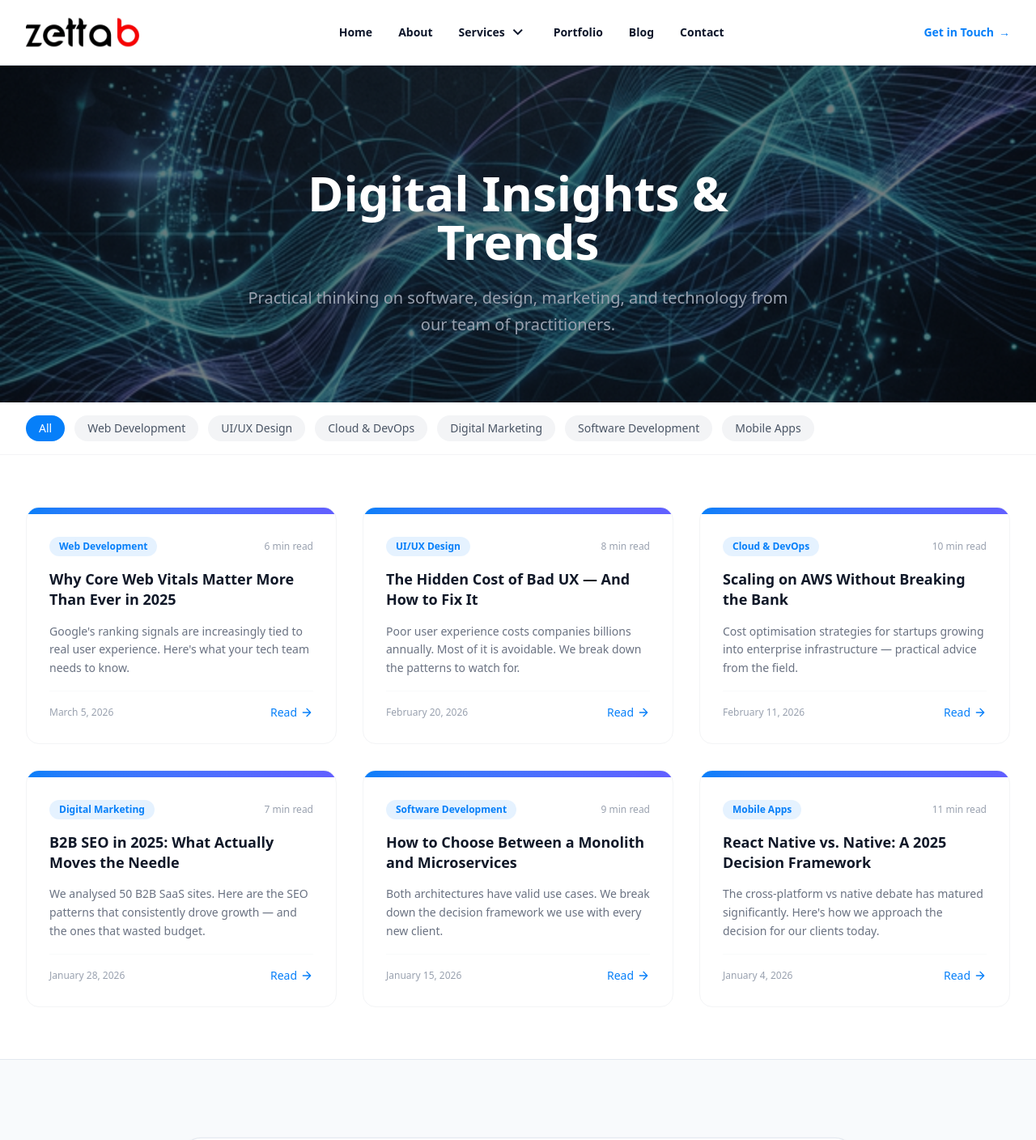
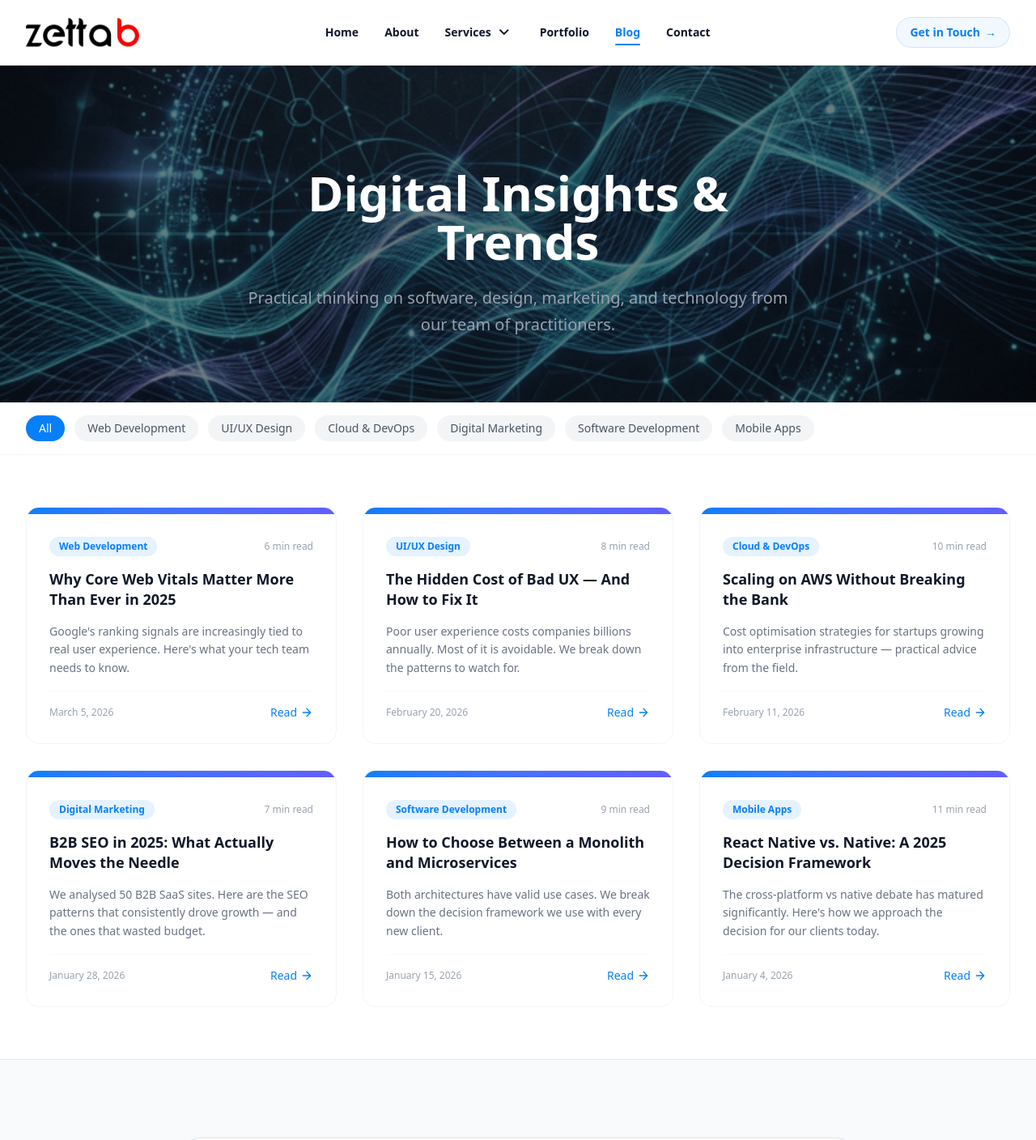
Before and after one commit to UnlimitedCollection/ZettaBSite, a Next.js app: page /blog in a window 1280 px wide. Shown: the top 1408 px of the page at 81% size. Built offline with nearby package versions, Linux system fonts and the light colour scheme.

Commit message:
Add professional motion and interaction polish

```diff
--- a/src/app/globals.css
+++ b/src/app/globals.css
@@ -37,4 +37,124 @@ body {
 
 html {
   overflow-x: hidden;
+  scroll-behavior: smooth;
 }
+
+@media (prefers-reduced-motion: no-preference) {
+  .reveal-up {
+    opacity: 0;
+    transform: translate3d(0, 30px, 0) scale(0.985);
+    transition:
+      opacity 700ms cubic-bezier(0.22, 1, 0.36, 1) var(--reveal-delay, 0ms),
+      transform 900ms cubic-bezier(0.22, 1, 0.36, 1) var(--reveal-delay, 0ms),
+      filter 900ms cubic-bezier(0.22, 1, 0.36, 1) var(--reveal-delay, 0ms);
+    filter: blur(10px);
+    will-change: opacity, transform, filter;
+  }
+
+  .reveal-up.is-visible {
+    opacity: 1;
+    transform: translate3d(0, 0, 0) scale(1);
+    filter: blur(0);
+  }
+
+  .motion-surface {
+    transition:
+      transform 300ms cubic-bezier(0.22, 1, 0.36, 1),
+      box-shadow 300ms cubic-bezier(0.22, 1, 0.36, 1),
+      border-color 300ms ease,
+      background-color 300ms ease;
+  }
+
+  .motion-surface:hover {
+    transform: translateY(-6px);
+    box-shadow: 0 24px 54px rgba(15, 23, 42, 0.12);
+  }
+
+  .motion-button {
+    position: relative;
+    overflow: hidden;
+    transition:
+      transform 260ms cubic-bezier(0.22, 1, 0.36, 1),
+      box-shadow 260ms cubic-bezier(0.22, 1, 0.36, 1),
+      color 260ms ease,
+      background-color 260ms ease,
+      border-color 260ms ease;
+  }
+
+  .motion-button:hover {
+    transform: translateY(-2px);
+    box-shadow: 0 18px 40px rgba(6, 127, 249, 0.18);
+  }
+
+  .motion-button::after {
+    content: "";
+    position: absolute;
+    inset: 0;
+    background: linear-gradient(110deg, transparent 20%, rgba(255, 255, 255, 0.28) 50%, transparent 80%);
+    transform: translateX(-140%);
+    transition: transform 650ms ease;
+    pointer-events: none;
+  }
+
+  .motion-button:hover::after {
+    transform: translateX(140%);
+  }
+
+  .nav-link {
+    position: relative;
+  }
+
+  .nav-link::after {
+    content: "";
+    position: absolute;
+    left: 0;
+    right: 0;
+    bottom: -0.35rem;
+    height: 2px;
+    border-radius: 999px;
+    background: var(--color-primary);
+    transform: scaleX(0);
+    transform-origin: left;
+    transition: transform 260ms ease;
+  }
+
+  .nav-link:hover::after,
+  .nav-link-active::after {
+    transform: scaleX(1);
+  }
+
+  .social-link {
+    transition:
+      transform 260ms cubic-bezier(0.22, 1, 0.36, 1),
+      box-shadow 260ms cubic-bezier(0.22, 1, 0.36, 1),
+      background-color 260ms ease;
+  }
+
+  .social-link:hover {
+    transform: translateY(-4px) scale(1.04);
+    box-shadow: 0 16px 30px rgba(15, 23, 42, 0.25);
+  }
+
+  main .group[class*="shadow"],
+  main .rounded-3xl[class*="shadow"],
+  main .rounded-2xl[class*="shadow"] {
+    transition:
+      transform 320ms cubic-bezier(0.22, 1, 0.36, 1),
+      box-shadow 320ms cubic-bezier(0.22, 1, 0.36, 1),
+      border-color 320ms ease;
+  }
+
+  main .group[class*="shadow"]:hover,
+  main .rounded-3xl[class*="shadow"]:hover,
+  main .rounded-2xl[class*="shadow"]:hover {
+    transform: translateY(-8px);
+    box-shadow: 0 28px 60px rgba(15, 23, 42, 0.14);
+  }
+}
+
+@media (prefers-reduced-motion: reduce) {
+  html {
+    scroll-behavior: auto;
+  }
+}
--- a/src/app/layout.tsx
+++ b/src/app/layout.tsx
@@ -5,6 +5,7 @@ import { Header } from "@/components/Header";
 import { Footer } from "@/components/Footer";
 import { GlobalContactModal } from "@/components/GlobalContactModal";
 import { BackToTop } from "@/components/BackToTop";
+import { MotionEffects } from "@/components/MotionEffects";
 
 const manrope = Manrope({
   variable: "--font-manrope",
@@ -30,6 +31,7 @@ export default function RootLayout({
         />
       </head>
       <body className={`${manrope.variable} antialiased font-sans flex flex-col min-h-screen bg-white text-slate-900`}>
+        <MotionEffects />
         <Header />
         <main className="flex-1 pt-20">
           {children}
--- a/src/components/Header.tsx
+++ b/src/components/Header.tsx
@@ -10,6 +10,23 @@ export function Header() {
     const [mobileMenuOpen, setMobileMenuOpen] = useState(false);
     const pathname = usePathname();
 
+    const servicePaths = new Set([
+        "/services",
+        "/web-development",
+        "/mobile-applications",
+        "/software-development",
+        "/ui-ux-designs",
+        "/digital-marketing",
+        "/cloud-deployments",
+    ]);
+
+    const navLinkClass = (href: string) => {
+        const isActive = pathname === href;
+        return `nav-link text-sm font-semibold transition-colors duration-300 ${isActive ? "nav-link-active text-primary" : "text-slate-900 hover:text-primary"}`;
+    };
+
+    const servicesLinkClass = `nav-link flex items-center gap-1 text-sm font-semibold transition-colors duration-300 py-4 ${servicePaths.has(pathname) ? "nav-link-active text-primary" : "text-slate-900 hover:text-primary"}`;
+
     useEffect(() => {
         const handleScroll = () => {
             setScrolled(window.scrollY > 20);
@@ -18,26 +35,18 @@ export function Header() {
         return () => window.removeEventListener("scroll", handleScroll);
     }, []);
 
-    const navLinks = [
-        { name: "Services", href: "/services" },
-        { name: "Case Study", href: "/case-study-ecommerce-redesign" },
-        { name: "About", href: "/about" },
-        { name: "Blog", href: "/blog" },
-        { name: "Careers", href: "/careers" },
-    ];
-
     return (
-        <header className="fixed top-0 z-50 w-full bg-white/95 backdrop-blur-md border-b border-slate-200 shadow-sm">
+        <header className={`fixed top-0 z-50 w-full border-b transition-all duration-500 ${scrolled ? "bg-white/80 border-slate-200/80 backdrop-blur-xl shadow-[0_20px_60px_rgba(15,23,42,0.08)]" : "bg-white/95 border-slate-200 shadow-sm"}`}>
             <div className="max-w-7xl mx-auto px-4 sm:px-6 lg:px-8">
-                <div className="flex items-center justify-between h-20">
-                    <Link href="/" className="flex items-center">
+                <div className={`flex items-center justify-between transition-all duration-300 ${scrolled ? "h-[4.5rem]" : "h-20"}`}>
+                    <Link href="/" className="flex items-center transition-transform duration-300 hover:scale-[1.02]">
                         <Image src="/logo.webp" alt="ZettaB Logo" width={140} height={40} className="object-contain" priority />
                     </Link>
                     <nav className="hidden md:flex items-center gap-8">
-                        <Link className="text-sm font-semibold hover:text-primary transition-colors text-slate-900" href="/">Home</Link>
-                        <Link className="text-sm font-semibold hover:text-primary transition-colors text-slate-900" href="/about">About</Link>
+                        <Link className={navLinkClass("/")} href="/">Home</Link>
+                        <Link className={navLinkClass("/about")} href="/about">About</Link>
                         <div className="relative group">
-                            <Link className="flex items-center gap-1 text-sm font-semibold hover:text-primary transition-colors text-slate-900 py-4" href="/services">
+                            <Link className={servicesLinkClass} href="/services">
                                 Services <span className="material-symbols-outlined text-sm transition-transform group-hover:rotate-180">expand_more</span>
                             </Link>
 
@@ -95,12 +104,12 @@ export function Header() {
                                 </div>
                             </div>
                         </div>
-                        <Link className="text-sm font-semibold hover:text-primary transition-colors text-slate-900" href="/case-study-ecommerce-redesign">Portfolio</Link>
-                        <Link className="text-sm font-semibold hover:text-primary transition-colors text-slate-900" href="/blog">Blog</Link>
-                        <Link className="text-sm font-semibold hover:text-primary transition-colors text-slate-900" href="/contact">Contact</Link>
+                        <Link className={navLinkClass("/case-study-ecommerce-redesign")} href="/case-study-ecommerce-redesign">Portfolio</Link>
+                        <Link className={navLinkClass("/blog")} href="/blog">Blog</Link>
+                        <Link className={navLinkClass("/contact")} href="/contact">Contact</Link>
                     </nav>
                     <div className="flex items-center gap-4">
-                        <Link href="/contact" className="group hidden lg:flex items-center justify-center gap-1.5 font-bold text-sm text-primary hover:text-[#0e45b5] transition-colors">
+                        <Link href="/contact" className="motion-button group hidden lg:flex items-center justify-center gap-1.5 rounded-full border border-primary/15 bg-primary/5 px-4 py-2 font-bold text-sm text-primary hover:border-primary/30 hover:text-[#0e45b5] transition-colors">
                             Get in Touch
                             <span className="transition-transform duration-300 group-hover:translate-x-1">&rarr;</span>
                         </Link>
@@ -115,7 +124,7 @@ export function Header() {
             </div>
             {/* Mobile Menu */}
             {mobileMenuOpen && (
-                <div className="md:hidden absolute top-full left-0 w-full bg-white border-b border-slate-200 shadow-lg py-4 px-4 flex flex-col gap-4">
+                <div className="motion-surface md:hidden absolute top-full left-0 w-full bg-white/95 backdrop-blur-xl border-b border-slate-200 shadow-lg py-4 px-4 flex flex-col gap-4">
                     <Link href="/" className="text-base font-semibold text-slate-900 hover:text-primary transition-colors" onClick={() => setMobileMenuOpen(false)}>Home</Link>
                     <Link href="/about" className="text-base font-semibold text-slate-900 hover:text-primary transition-colors" onClick={() => setMobileMenuOpen(false)}>About</Link>
                     <div className="flex flex-col gap-2">
@@ -134,7 +143,7 @@ export function Header() {
                     <Link href="/contact" className="text-base font-semibold text-slate-900 hover:text-primary transition-colors" onClick={() => setMobileMenuOpen(false)}>Contact</Link>
                     <Link
                         href="/contact"
-                        className="group flex items-center gap-1.5 font-bold text-base text-primary hover:text-[#0e45b5] transition-colors mt-2"
+                        className="motion-button group flex items-center gap-1.5 w-fit rounded-full border border-primary/15 bg-primary/5 px-4 py-2 font-bold text-base text-primary hover:text-[#0e45b5] transition-colors mt-2"
                         onClick={() => setMobileMenuOpen(false)}
                     >
                         Get in Touch
--- /dev/null
+++ b/src/components/MotionEffects.tsx
@@ -0,0 +1,63 @@
+"use client";
+
+import { useEffect } from "react";
+import { usePathname } from "next/navigation";
+
+const revealSelectors = [
+    "main section",
+    "main section .grid > *",
+    "main section .space-y-24 > *",
+    "footer .grid > *",
+    "footer .pt-4 > *",
+];
+
+export function MotionEffects() {
+    const pathname = usePathname();
+
+    useEffect(() => {
+        if (typeof window === "undefined") {
+            return;
+        }
+
+        if (window.matchMedia("(prefers-reduced-motion: reduce)").matches) {
+            return;
+        }
+
+        const observer = new IntersectionObserver(
+            (entries) => {
+                entries.forEach((entry) => {
+                    if (entry.isIntersecting) {
+                        entry.target.classList.add("is-visible");
+                        observer.unobserve(entry.target);
+                    }
+                });
+            },
+            {
+                threshold: 0.14,
+                rootMargin: "0px 0px -8% 0px",
+            },
+        );
+
+        const seen = new Set<HTMLElement>();
+
+        revealSelectors.forEach((selector) => {
+            document.querySelectorAll<HTMLElement>(selector).forEach((element, index) => {
+                if (seen.has(element) || element.dataset.motionBound === "true") {
+                    return;
+                }
+
+                seen.add(element);
+                element.dataset.motionBound = "true";
+                element.classList.add("reveal-up");
+                element.style.setProperty("--reveal-delay", `${Math.min((index % 6) * 80, 360)}ms`);
+                observer.observe(element);
+            });
+        });
+
+        return () => {
+            observer.disconnect();
+        };
+    }, [pathname]);
+
+    return null;
+}
```
Also changed, not shown: src/components/Footer.tsx (+7 -7 lines).
